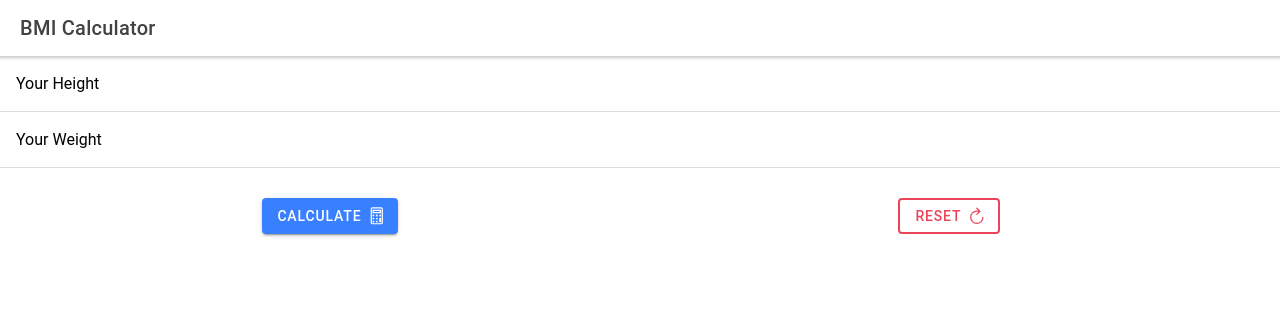
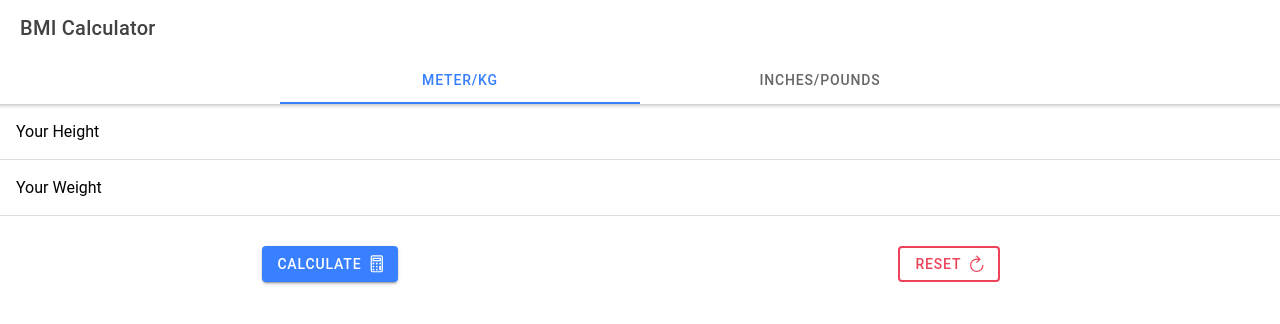
Before and after one commit to mohammadalnajar/ionic-react, a React (Create React App) app: page / in a window 1280 px wide. Shown: the top 324 px of the page. Built offline with nearby package versions, Linux system fonts and the light colour scheme.

Commit message:
implement metric & imperial

```diff
--- a/src/App.tsx
+++ b/src/App.tsx
@@ -1,11 +1,15 @@
 import {
     IonApp,
+    IonCol,
     IonContent,
     IonGrid,
     IonHeader,
     IonInput,
     IonItem,
     IonLabel,
+    IonRow,
+    IonSegment,
+    IonSegmentButton,
     IonTitle,
     IonToolbar,
     setupIonicReact,
@@ -38,6 +42,8 @@ setupIonicReact();
 
 const App: React.FC = () => {
     const [bmi, setBmi] = useState<number | undefined>(undefined);
+    const [method, setMethod] = useState<string | undefined>('metric');
+
     const [presentAlert] = useIonAlert();
 
     const weightInputRef = useRef<HTMLIonInputElement>(null);
@@ -59,7 +65,10 @@ const App: React.FC = () => {
             return;
         }
 
-        const bmiCal = +(+weight / (+height * +height)).toFixed(2);
+        const bmiCal =
+            method === 'metric'
+                ? +(+weight / (+height * +height)).toFixed(2)
+                : +((+weight * 703) / (+height * +height)).toFixed(2);
         setBmi(bmiCal);
     };
 
@@ -76,6 +85,19 @@ const App: React.FC = () => {
                 <IonToolbar>
                     <IonTitle>BMI Calculator</IonTitle>
                 </IonToolbar>
+                <IonSegment
+                    value={method}
+                    onIonChange={(e) => {
+                        setMethod(e.detail.value);
+                    }}
+                >
+                    <IonSegmentButton value='metric'>
+                        <IonLabel>meter/kg</IonLabel>
+                    </IonSegmentButton>
+                    <IonSegmentButton value='imperial'>
+                        <IonLabel>inches/pounds</IonLabel>
+                    </IonSegmentButton>
+                </IonSegment>
             </IonHeader>
             <IonContent>
                 <IonItem>
```
